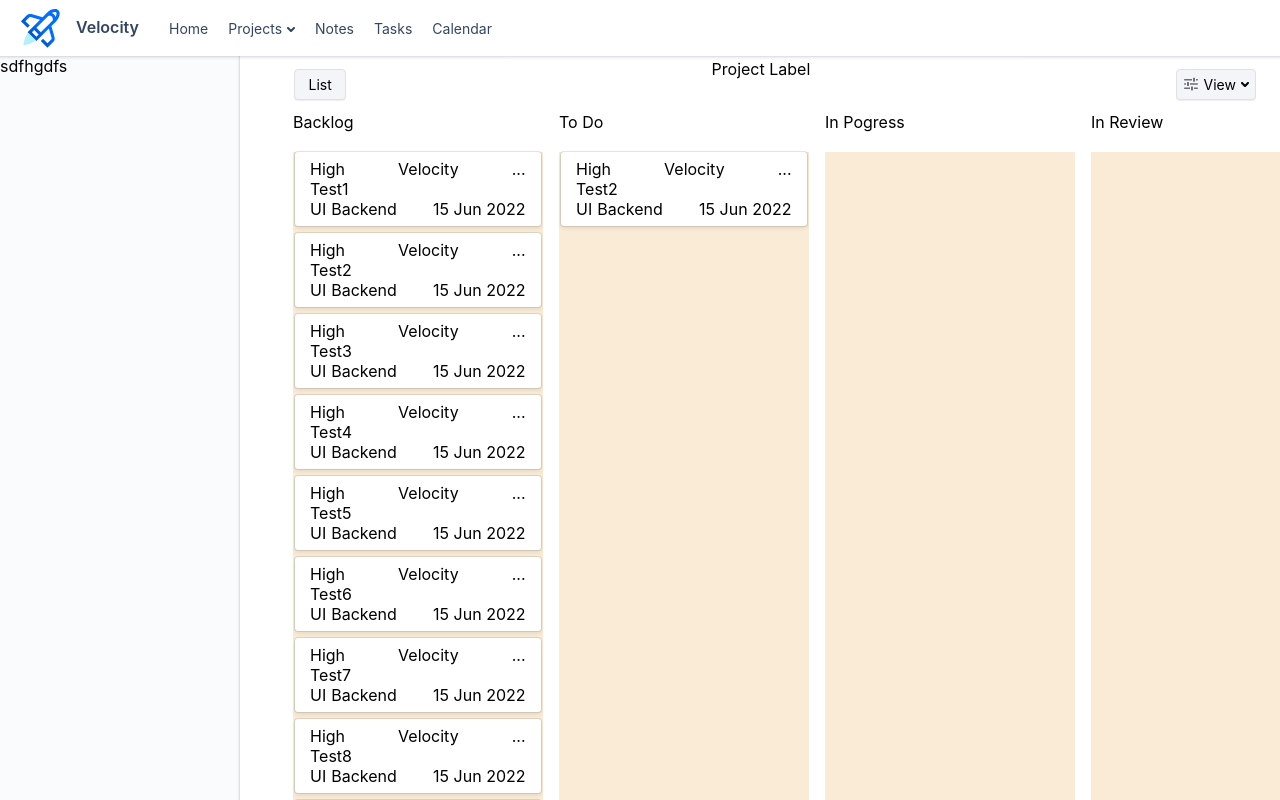
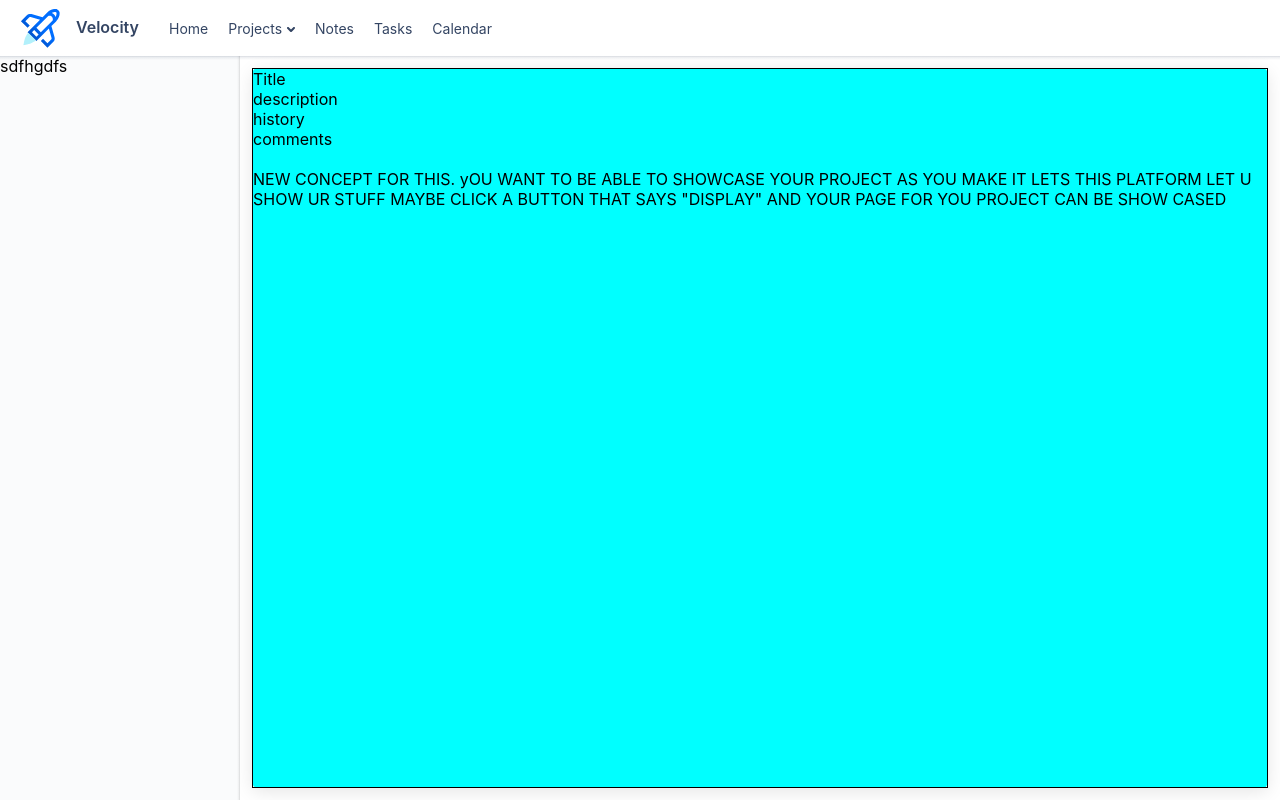
Before and after one commit to M-Xue/Velocity, a React (Create React App) app in the folder client/: page / in a window 1280 px wide. Built offline with nearby package versions, Linux system fonts and the light colour scheme.

Commit message:
pushing everything to add to mac

```diff
--- a/client/src/pages/tasks/Tasks.tsx
+++ b/client/src/pages/tasks/Tasks.tsx
@@ -2,6 +2,8 @@ import React from 'react'
 import Sidebar from '../../components/sidebar/Sidebar'
 import Board from './board/Board'
 import './tasks.css'
+import './issuePage/IssuePage'
+import IssuePage from './issuePage/IssuePage'
 
 
 // import styled from 'styled-components';
@@ -23,7 +25,8 @@ export default function Tasks() {
   return (
     <div className='task-page-container'>
       <Sidebar />
-      <Board />
+      {/* <Board /> */}
+      <IssuePage/>
     </div>
   )
 }
--- /dev/null
+++ b/client/src/pages/tasks/issuePage/IssuePage.tsx
@@ -0,0 +1,23 @@
+import React from 'react'
+import './issuePage.css'
+
+export default function IssuePage() {
+  return (
+    <div className='issue-page-container'>
+      <div className="issue-content">
+        <div className="issue-content-title">Title</div>
+        <div className="issue-content-description">description</div>
+        <div className="issue-content-history">history</div>
+        <div className="issue-content-comments">comments</div>
+
+        <br/>
+
+        NEW CONCEPT FOR THIS. yOU WANT TO BE ABLE TO SHOWCASE YOUR PROJECT AS YOU MAKE IT
+        LETS THIS PLATFORM LET U SHOW UR STUFF
+        MAYBE CLICK A BUTTON THAT SAYS "DISPLAY" AND YOUR PAGE FOR YOU PROJECT CAN BE SHOW CASED
+
+      </div>
+      <div className="issue-details"></div>
+    </div>
+  )
+}
--- /dev/null
+++ b/client/src/pages/tasks/issuePage/issuePage.css
@@ -0,0 +1,18 @@
+.issue-page-container {
+    background-color: aqua;
+    width: 100%;
+    display: flex;
+    margin: 12px;
+    box-shadow: rgba(0, 0, 0, 0.1) 0px 4px 18px;
+    border-radius: 6px;
+}
+
+
+.issue-content {
+    border: 1px solid black;
+    flex-grow: 2.325;
+}
+
+.issue-details {
+    flex-grow: 1;
+}
```
Also changed, not shown: client/src/pages/tasks/board/Board.tsx (+1 -135 lines), client/src/pages/tasks/board/kanbanBoardCard/KanbanBoardCard.tsx (renamed from client/src/pages/tasks/kanbanBoardCard/KanbanBoardCard.tsx), client/src/pages/tasks/board/kanbanBoardCard/kanbanBoardCard.css (renamed from client/src/pages/tasks/kanbanBoardCard/kanbanBoardCard.css).
